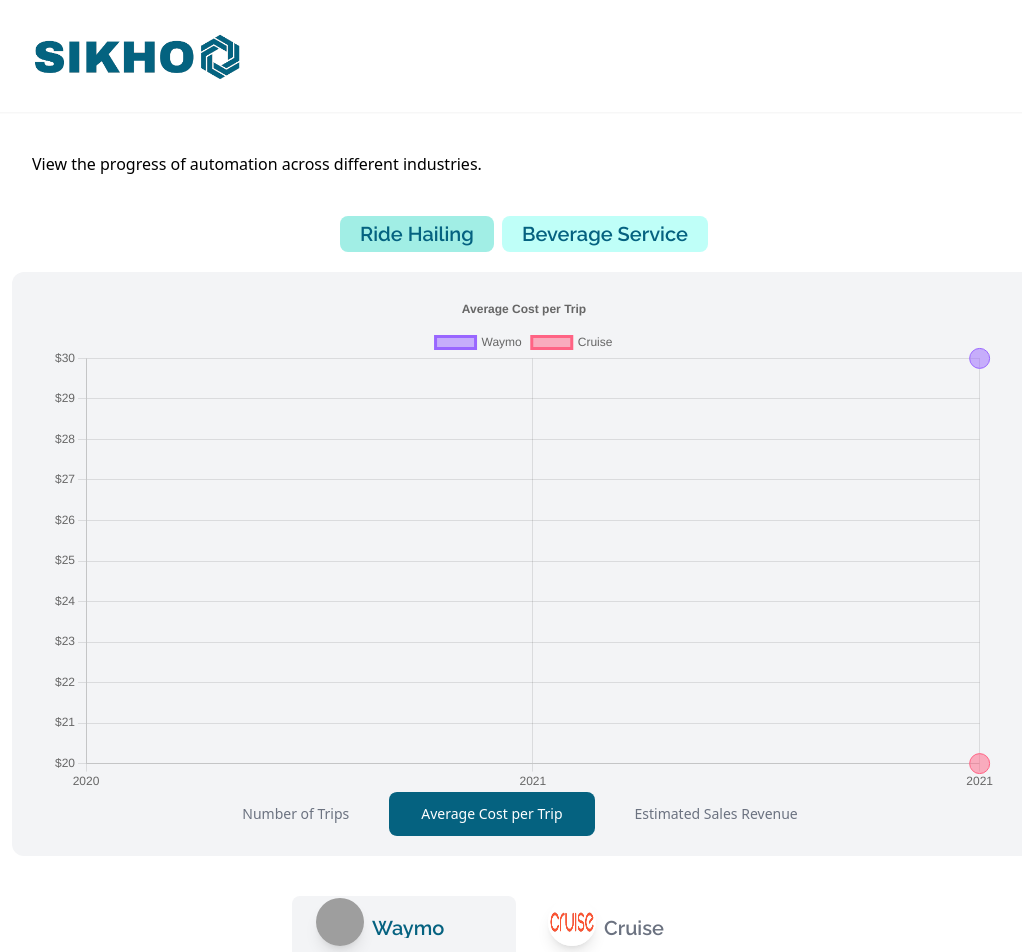
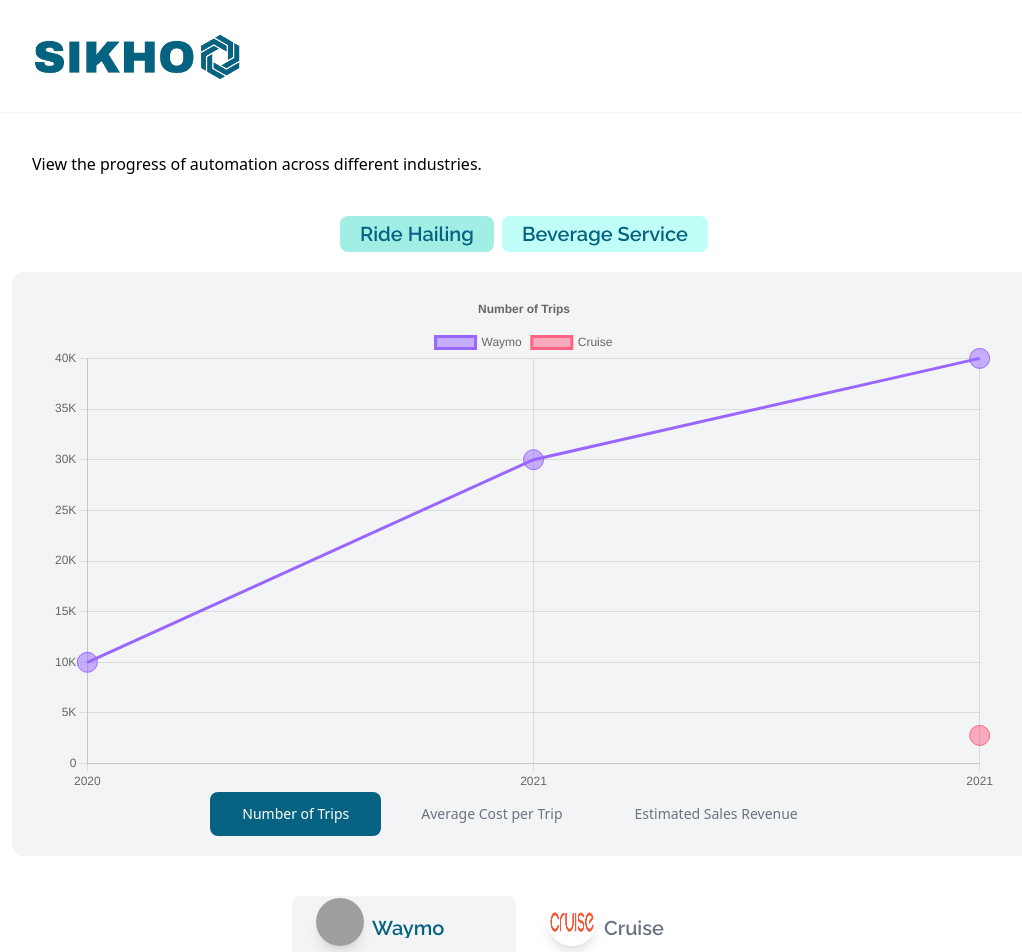
Before and after one commit to sarbjot-14/Sikho, a React (Create React App) app: page / in a window 1280 px wide. Shown: the top 952 px of the page, without its empty margins (116-1138 px from the left). Built offline with nearby package versions, Linux system fonts and the light colour scheme; no server answers; grey boxes are pictures that could not be loaded; a web font is replaced by a local one.

Commit message:
changing default graph mode

```diff
--- a/src/pages/Home/Graphs.tsx
+++ b/src/pages/Home/Graphs.tsx
@@ -36,7 +36,7 @@
 }
 
 const Graphs = ({ industryData }: any) => {
-  const [currentGraphMode, setCurrentGraphMode] = useState(GraphMode.COST);
+  const [currentGraphMode, setCurrentGraphMode] = useState(GraphMode.UNITS);
 
   const chartRef = useRef();
   const options = {
```
